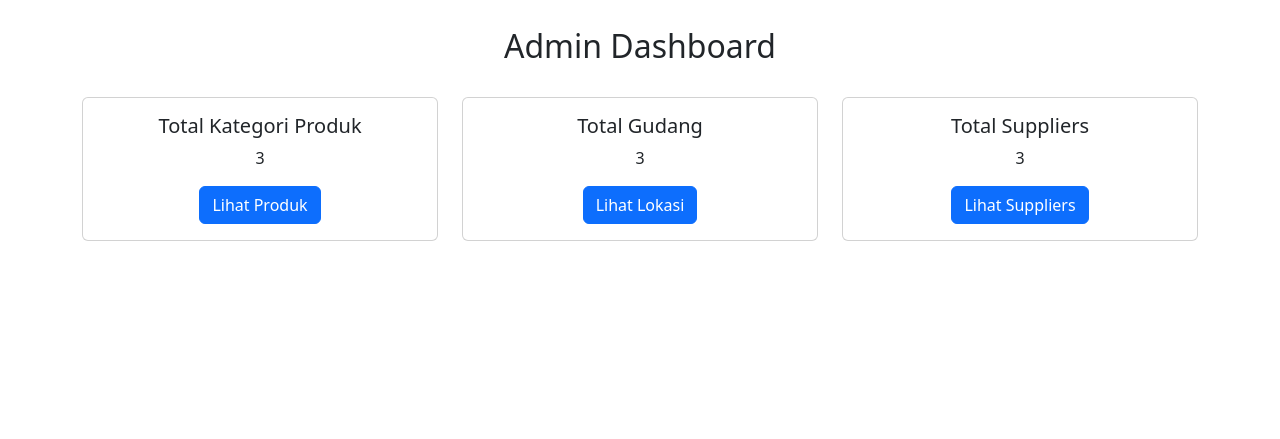
After one commit to Aldoptma0704/Elestock, a PHP site: page /dashboard_admin.php in a window 1280 px wide. The commit adds this page. Shown: the part 361-800 px from the top of the page. Run offline with PHP 8.4, Linux system fonts and the light colour scheme; data comes from the database, SQL or seed files in the repository; some libraries are stand-ins or nearby versions.

Commit message:
Tambah index.html dan dashboard_admin.php

```diff
--- a/php/Login.php
+++ b/php/Login.php
@@ -22,7 +22,7 @@ if ($_SERVER["REQUEST_METHOD"] == "POST"){
                 $_SESSION['is_admin'] = $row['is_admin'];
 
                 if ($row['is_admin'] == 1) {
-                    header("Location: dashboard.php"); //ke admin
+                    header("Location: dashboard_admin.php"); //ke admin
                 } else {
                     header("Location: HomePage.php"); //ke user
                 }
--- a/php/dashboard.php
+++ b/php/dashboard.php
@@ -7,7 +7,7 @@
     <link href="https://cdn.jsdelivr.net/npm/bootstrap@5.3.3/dist/css/bootstrap.min.css" rel="stylesheet" integrity="sha384-QWTKZyjpPEjISv5WaRU9OFeRpok6YctnYmDr5pNlyT2bRjXh0JMhjY6hW+ALEwIH" crossorigin="anonymous">
     <link href="https://cdn.lineicons.com/3.0/lineicons.css" rel="stylesheet">
     <link rel="stylesheet" href="../CSS/dashboard.css">
-    <title>Dashboard</title>
+    <title>Daftar Produk</title>
 </head>
 <body>
     <?php
--- /dev/null
+++ b/php/dashboard_admin.php
@@ -0,0 +1,63 @@
+<?php include('Koneksi.php'); ?>
+<!DOCTYPE html>
+<html lang="en">
+<head>
+    <meta charset="UTF-8">
+    <meta name="viewport" content="width=device-width, initial-scale=1.0">
+    <link href="https://cdn.jsdelivr.net/npm/bootstrap@5.3.3/dist/css/bootstrap.min.css" rel="stylesheet">
+    <link href="https://cdn.lineicons.com/3.0/lineicons.css" rel="stylesheet">
+    <link rel="stylesheet" href="../CSS/dashboard.css">
+    <title>Admin Dashboard</title>
+</head>
+<body>
+    <?php include 'navbardashboard_admin.php'; ?>
+    <main>
+        <div class="container pt-5">
+            <h2 class="text-center">Admin Dashboard</h2>
+            <br>
+            <div class="row">
+                <div class="col-md-4">
+                    <div class="card text-center">
+                        <div class="card-body">
+                            <h5 class="card-title">Total Kategori Produk</h5>
+                            <?php
+                            $result = $conn->query("SELECT COUNT(*) as total FROM products");
+                            $totalProduk = $result->fetch_assoc()['total'];
+                            echo "<p class='card-text'>$totalProduk</p>";
+                            ?>
+                            <a href="dashboard.php" class="btn btn-primary">Lihat Produk</a>
+                        </div>
+                    </div>
+                </div>
+                <div class="col-md-4">
+                    <div class="card text-center">
+                        <div class="card-body">
+                            <h5 class="card-title">Total Gudang</h5>
+                            <?php
+                            $result = $conn->query("SELECT COUNT(*) as total FROM locations");
+                            $totalLokasi = $result->fetch_assoc()['total'];
+                            echo "<p class='card-text'>$totalLokasi</p>";
+                            ?>
+                            <a href="location.php" class="btn btn-primary">Lihat Lokasi</a>
+                        </div>
+                    </div>
+                </div>
+                <div class="col-md-4">
+                    <div class="card text-center">
+                        <div class="card-body">
+                            <h5 class="card-title">Total Suppliers</h5>
+                            <?php
+                            $result = $conn->query("SELECT COUNT(*) as total FROM suppliers");
+                            $totalSuppliers = $result->fetch_assoc()['total'];
+                            echo "<p class='card-text'>$totalSuppliers</p>";
+                            ?>
+                            <a href="supplier.php" class="btn btn-primary">Lihat Suppliers</a>
+                        </div>
+                    </div>
+                </div>
+            </div>
+        </div>
+    </main>
+    <script src="https://cdn.jsdelivr.net/npm/bootstrap@5.3.3/dist/js/bootstrap.bundle.min.js"></script>
+</body>
+</html>
--- a/php/navbardashboard_admin.php
+++ b/php/navbardashboard_admin.php
@@ -1,13 +1,13 @@
     <nav class="navbar navbar-expand-lg text-light">
         <div class="container-fluid">
-            <a class="navbar-brand" href="dashboard.php"><img src="../IMG/Logo.svg" alt="Logo"></a>
+            <a class="navbar-brand" href="dashboard_admin.php"><img src="../IMG/Logo.svg" alt="Logo"></a>
             <button class="navbar-toggler" type="button" data-bs-toggle="collapse" data-bs-target="#navbarNav" aria-controls="navbarNav" aria-expanded="false" aria-label="Toggle navigation">
                 <span class="navbar-toggler-icon"></span>
             </button>
             <div class="collapse navbar-collapse" id="navbarNav">
                 <ul class="navbar-nav ms-auto mb-2 mb-lg-0">
                     <li class="nav-item">
-                        <a class="nav-link active" aria-current="page" href="dashboard.php">Home</a>
+                        <a class="nav-link active" aria-current="page" href="dashboard.php">Produk</a>
                     </li>
                     <li class="nav-item">
                         <a class="nav-link" href="location.php">Location</a>
```
Also changed, not shown: html/index.html (added, +80 -0 lines).
